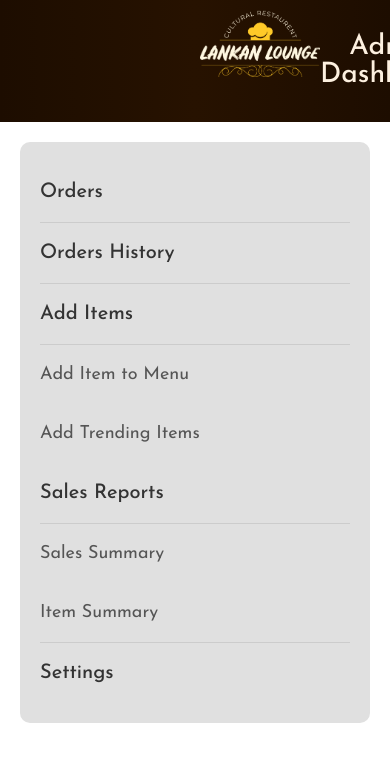
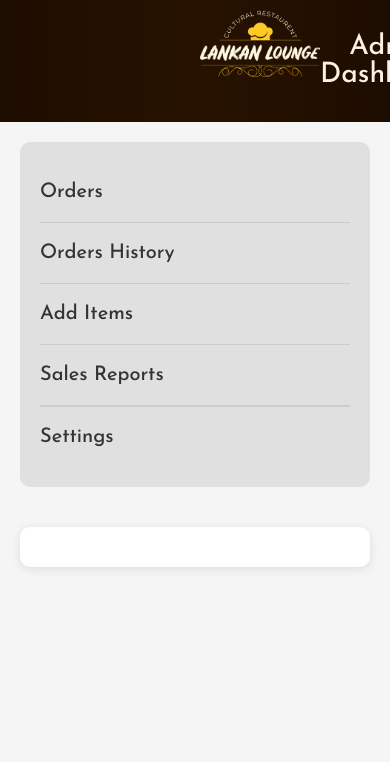
Before and after one commit to NavinduR2001/lankan-lounge-restaurant, a React (Vite) app in the folder frontend/: page /admin-dashboard in a window 390 px wide. Shown: the top 762 px of the page. Built offline with nearby package versions, Linux system fonts and the light colour scheme; a web font is replaced by a local one.

Commit message:
Update Admin.css

```diff
--- a/frontend/src/pages/admin-dashboard/Admin.css
+++ b/frontend/src/pages/admin-dashboard/Admin.css
@@ -1,51 +1,72 @@
+@import url('https://fonts.googleapis.com/css2?family=Josefin+Sans:ital,wght@0,100..700;1,100..700&display=swap');
+
 .admin-container {
   display: flex;
   flex-direction: row;
-  height: fit-content;
+  min-height: 100vh;
   box-sizing: border-box;
   padding: 50px 100px;
   gap: 40px;
   font-family: "Josefin Sans", sans-serif;
+  background-color: #f5f5f5;
 }
 
 .menu-section{
-  width:20%;
-  height:100%;
+  width: 20%;
+  height: fit-content;
   box-sizing: border-box;
   background-color: #e0e0e0;
   padding: 20px;
   border-radius: 10px;
+  position: sticky;
+  top: 20px;
 }
 
 .content-section{
   width: 80%;
-  height: 100%;
+  height: fit-content;
   box-sizing: border-box;
   padding: 20px;
   border-radius: 10px;
-  display: flex;
-  flex-direction: column;
-  align-items: left;
+  background-color: white;
+  box-shadow: 0 2px 10px rgba(0, 0, 0, 0.1);
 }
-.Available-order{
-  display:none;
+
+/* ✅ FIXED: Content sections visibility */
+.Available-order,
+.Order-history {
+  display: none;
 }
-.Order-history{
-  display:none;
+
+.Available-order.show,
+.Order-history.show {
+  display: block;
 }
+
 .profile-menu-item{
-  padding:20px 0px;
+  padding: 20px 0px;
   cursor: pointer;
   border-bottom: 1px solid #ccc;
   font-weight: 500;
   font-size: 20px;
   color: #333;
   font-family: "Josefin Sans", sans-serif;
+  display: flex;
+  justify-content: space-between;
+  align-items: center;
+  transition: all 0.3s ease;
 }
 
 .profile-menu-item:hover{
   font-weight: 800;
   padding-left: 10px;
+  background-color: #f0f0f0;
+}
+
+.profile-menu-item.active {
+  background-color: #5d4037;
+  color: white;
+  padding-left: 15px;
 }
 
 .last-p-item{
@@ -53,17 +74,24 @@
   border-top: 1px solid #ccc;
 }
 
-.submenu-profile{
+/* ✅ FIXED: Submenu styles - Remove all conflicting rules */
+.submenu-profile {
   margin: 0;
   padding: 0;
-  display: flex;
-  flex-direction: column;
-  align-items: stretch;
+  padding-left: 20px;
   list-style: none;
+  max-height: 0;
+  overflow: hidden;
+  transition: max-height 0.3s ease;
+  background-color: #f5f5f5;
+}
+
+.submenu-profile.show {
+  max-height: 200px;
 }
 
 .submenu-profile li{
-  padding: 20px 0px;
+  padding: 15px 0px;
   cursor: pointer;
   margin: 0;
   font-weight: 400;
@@ -72,11 +100,24 @@
   font-family: "Josefin Sans", sans-serif;
   list-style: none;
   text-align: left;
+  transition: all 0.3s ease;
 }
 
 .submenu-profile li:hover{
   font-weight: 700;
   padding-left: 10px;
+  color: #5d4037;
+}
+
+/* ✅ ADDED: Arrow styles */
+.arrow {
+  font-size: 12px;
+  transition: transform 0.3s ease;
+  color: #666;
+}
+
+.arrow.open {
+  transform: rotate(180deg);
 }
 
 .ad-topic-header{
@@ -90,6 +131,7 @@
   border-radius: 10px;
   width: 100%;
   margin-bottom: 20px;
+  box-sizing: border-box;
 }
 
 .Ad-av-header{
@@ -108,8 +150,8 @@
 
 .orders-table{
   width: 100%;
-  border-collapse: separate; /* Changed from collapse to separate */
-  border-spacing: 0 15px; /* Add vertical spacing between rows */
+  border-collapse: separate;
+  border-spacing: 0 15px;
   margin-top: 20px;
 }
 
@@ -137,63 +179,41 @@
 
 /* Table Body Styles - Card-like rows */
 .orders-table tbody tr {
-
   box-shadow: 0 2px 8px rgba(0, 0, 0, 0.1);
   border-radius: 12px;
-  transition: all 0.3s ease,background-color 0.3s ease;
-  margin: 10px 0; /* Add margin between rows */
+  transition: all 0.3s ease;
+  margin: 10px 0;
 }
 
 .orders-table tbody tr:hover {
-  /* box-shadow: 0 4px 15px rgba(0, 0, 0, 0.15); */
   transform: translateY(-2px);
-
+  box-shadow: 0 4px 15px rgba(0, 0, 0, 0.15);
 }
 
 /* Table Data Styles */
 .orders-table tbody td {
-   background-color: #fff8ef;
+  background-color: #fff8ef;
   padding: 20px 15px;
   border: none;
-  vertical-align: top;
+  vertical-align: middle;
   color: #212121;
   font-size: 16px;
   line-height: 1.5;
   border-right: 1px solid #eee;
 }
 
-/* First and last cell border radius */
 .orders-table tbody td:first-child {
   border-top-left-radius: 12px;
   border-bottom-left-radius: 12px;
   font-weight: 600;
-
-  border-right: 1px solid #eee;
+  color: #5d4037;
 }
 
 .orders-table tbody td:last-child {
   border-top-right-radius: 12px;
   border-bottom-right-radius: 12px;
-  padding: 0px 10px;
-  border-left: none;
-  /* display: flex;
-  flex-direction: row;
-  justify-content: left;
-  align-items: center; */
-
-  height: 100%;
-  margin-bottom: 0;
-  margin-right: 0;
-
-}
-
-/* Alternating row colors - optional */
-.orders-table tbody tr:nth-child(even) {
-  background-color: #fff8ef;
-}
-
-.orders-table tbody tr:nth-child(odd) {
-  background-color: #fff8ef;;
+  border-right: none;
+  text-align: center;
 }
 
 /* Lists inside table cells */
@@ -209,18 +229,23 @@
   font-size: 16px;
 }
 
+/* ✅ FIXED: Button container */
+.button-container {
+  display: flex;
+  gap: 8px;
+  justify-content: center;
+  align-items: center;
+}
+
 /* Action Buttons */
 .get-button {
-  display: inline-block;
-  width: 80px;
-  height: 35px;
   display: flex;
   justify-content: center;
   align-items: center;
-  /* padding: 8px 16px; */
-  margin: 2px 5px 2px 0;
+  width: 80px;
+  height: 35px;
   border-radius: 6px;
-  font-size: 14px;
+  font-size: 12px;
   font-weight: 600;
   cursor: pointer;
   text-align: center;
@@ -230,36 +255,34 @@
   letter-spacing: 0.5px;
 }
 
+/* Make Button */
+.get-button.make-btn {
+  background-color: #ee9919;
+  color: white;
+}
+
+.get-button.make-btn:hover {
+  background-color: #ec9006;
+  transform: translateY(-1px);
+}
+
 /* Accept Button */
-.get-button:last-child {
+.get-button.accept-btn {
   background-color: #28a745;
   color: white;
 }
 
-.get-button:last-child:hover {
+.get-button.accept-btn:hover {
   background-color: #218838;
   transform: translateY(-1px);
 }
 
-/* Reject Button */
-.get-button:first-child {
-  background-color: #ee9919ff;
-  color: white;
-}
-
-.get-button:first-child:hover {
-  background-color: #ec9006ff;
-  transform: translateY(-1px);
-}
-
 .get-button-reject{
-  display: inline-block;
-  width: 80px;
-  height: 35px;
   display: flex;
   justify-content: center;
   align-items: center;
-  /* padding: 8px 16px; */
+  width: 80px;
+  height: 35px;
   margin: 10px 5px 2px 0;
   border-radius: 6px;
   font-size: 14px;
@@ -270,22 +293,21 @@
   border: none;
   text-transform: uppercase;
   letter-spacing: 0.5px;
-
   background-color: #dc3545;
   color: white;
 }
+
 .get-button-reject:hover {
   background-color: #c82333;
   transform: translateY(-1px);
 }
+
 .get-button-done{
-  display: inline-block;
-  width: 80px;
-  height: 35px;
   display: flex;
   justify-content: center;
   align-items: center;
-  /* padding: 8px 16px; */
+  width: 80px;
+  height: 35px;
   margin: 10px 5px 2px 0;
   border-radius: 6px;
   font-size: 14px;
@@ -296,13 +318,32 @@
   border: none;
   text-transform: uppercase;
   letter-spacing: 0.5px;
-
   background-color: #28a745;
   color: white;
 }
+
 .get-button-done:hover {
   background-color: #218838;
   transform: translateY(-1px);
+}
+
+/* ✅ ADDED: Section content styles */
+.section-content {
+  padding: 40px 20px;
+  text-align: center;
+  background-color: #f8f9fa;
+  border-radius: 10px;
+  margin: 20px 0;
+}
+
+.section-content h2 {
+  color: #333;
+  margin-bottom: 10px;
+}
+
+.section-content p {
+  color: #666;
+  font-size: 16px;
 }
 
 /* Responsive Design */
@@ -331,6 +372,11 @@
     width: 100%;
   }
 
+  .menu-section {
+    position: relative;
+    top: auto;
+  }
+
   .orders-table {
     display: block;
     overflow-x: auto;
@@ -341,6 +387,6 @@
 .delete-icon{
   color: white;
   font-size: 18px;
-  margin:0;
-  padding:0;
+  margin: 0;
+  padding: 0;
 }
```
